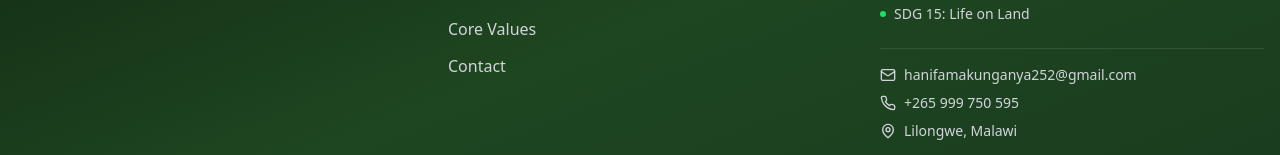
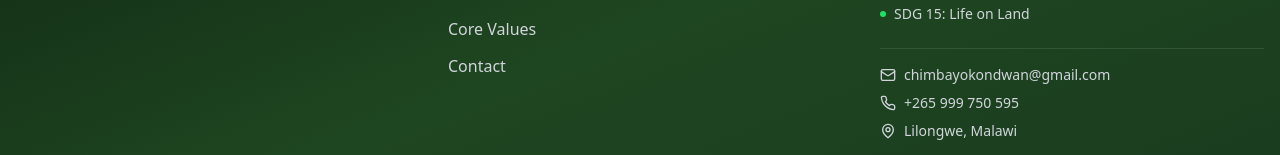
Before and after one commit to Chimbayo/NGO_website, a React (Vite) app: page / in a window 1280 px wide. Shown: the part 5845-6000 px from the top of the page. Built offline with nearby package versions, Linux system fonts and the light colour scheme.

Commit message:
changed email

```diff
--- a/src/components/Contact.jsx
+++ b/src/components/Contact.jsx
@@ -71,7 +71,7 @@ const Contact = () => {
       from_email: formData.email,
       subject: formData.subject,
       message: formData.message,
-      to_email: 'hanifamakunganya252@gmail.com',
+      to_email: 'chimbayokondwan@gmail.com',
     }
 
     try {
--- a/src/components/Footer.jsx
+++ b/src/components/Footer.jsx
@@ -91,9 +91,9 @@ const Footer = () => {
             </div>
 
             <div className="space-y-2 pt-4 border-t border-white/10">
-              <a href="mailto:hanifamakunganya252@gmail.com" className="flex items-center gap-2 text-gray-300 hover:text-accent transition-colors text-sm">
+              <a href="mailto:chimbayokondwan@gmail.com" className="flex items-center gap-2 text-gray-300 hover:text-accent transition-colors text-sm">
                 <Mail className="h-4 w-4" />
-                hanifamakunganya252@gmail.com
+                chimbayokondwan@gmail.com
               </a>
               <a href="tel:+265999750595" className="flex items-center gap-2 text-gray-300 hover:text-accent transition-colors text-sm">
                 <Phone className="h-4 w-4" />
```
